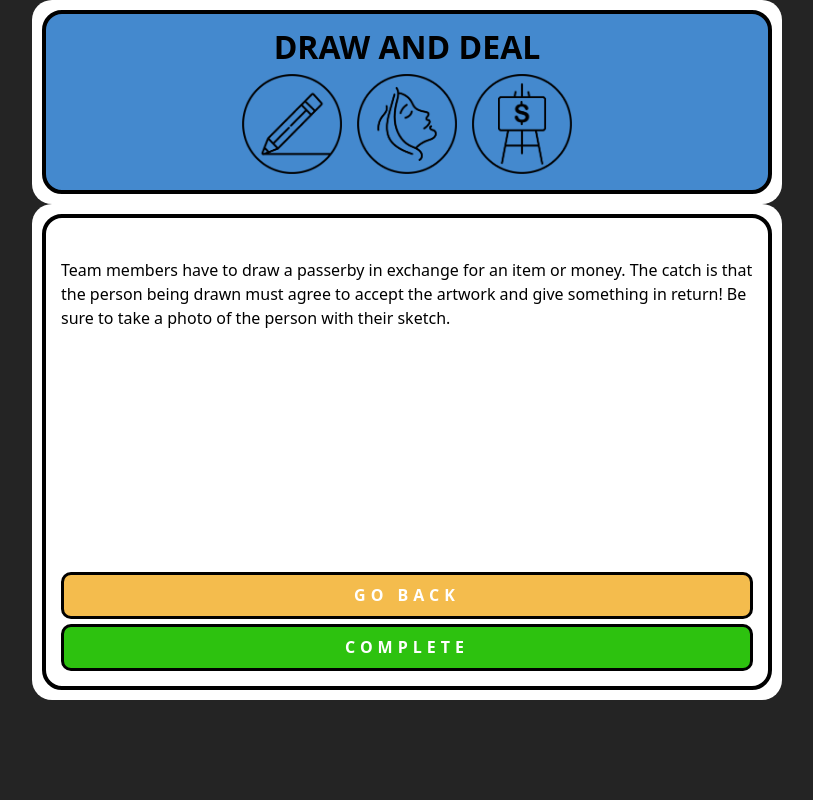
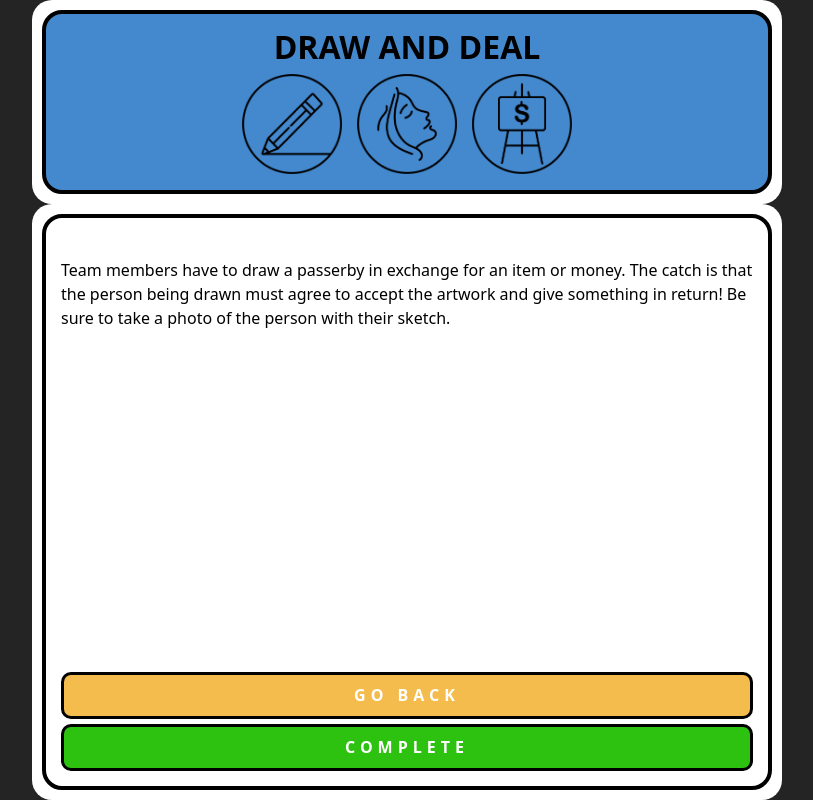
Before and after one commit to haydnkerr/Amazing-Race, a React (Vite) app: page /Amazing-Race/DrawPerson in a window 1280 px wide. Shown: the whole page, without its empty margins (233-1046 px from the left). Built offline with nearby package versions, Linux system fonts and the light colour scheme.

Commit message:
updated display container

```diff
--- a/src/App.css
+++ b/src/App.css
@@ -8,7 +8,7 @@
 body {
   width: 100vw;
   height: 100svh;
-  overflow: scroll;
+  overflow: hidden;
   display: flex;
   align-items: center;
   justify-content: center;
@@ -24,7 +24,6 @@ body {
   align-items: flex-start;
   justify-content: center;
   max-width: 750px;
-
 }
 
 .main {
@@ -45,7 +44,9 @@ body {
   grid-template-columns: 1fr;
   gap: 15px;
   width: 100%;
-  padding-bottom: 100px;
+  padding: 25px 0px;
+  overflow: scroll;
+  height: 100%;
 }
 
 .home-btn {
@@ -139,7 +140,6 @@ body {
   display: flex;
   flex-direction: column;
   justify-content: stretch;
-  padding-bottom: 100px;
 }
 
 .challenge-card-container {
```
